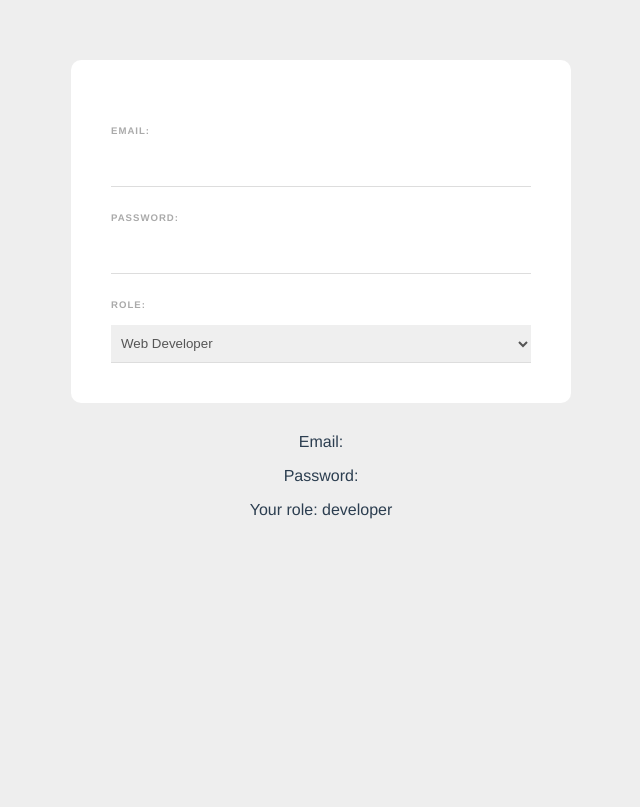
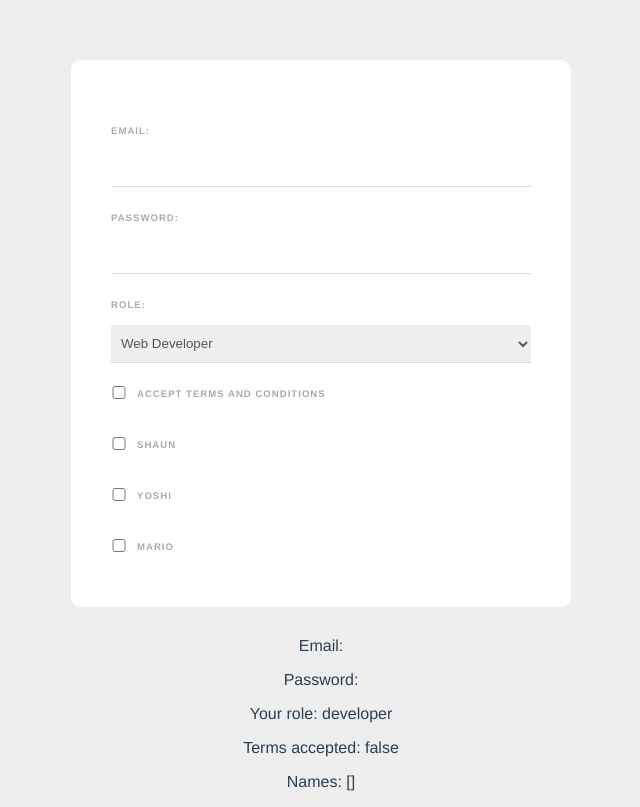
Before and after one commit to devmpartt/web-form, a Vue app: page / in a window 1280 px wide. Shown: the whole page, without its empty margins (319-959 px from the left). Built offline with nearby package versions, Linux system fonts and the light colour scheme.

Commit message:
checkboxes

```diff
--- a/src/components/SignupForm.vue
+++ b/src/components/SignupForm.vue
@@ -11,11 +11,31 @@
       <option value="developer">Web Developer</option>
       <option value="designer">Web Designer</option>
     </select>
+
+    <div class="terms">
+      <input type="checkbox" v-model="terms" required>
+      <label>Accept terms and conditions</label>
+    </div>
+
+    <div>
+      <input type="checkbox" value="shaun" v-model="names">
+      <label>shaun</label>
+    </div>
+    <div>
+      <input type="checkbox" value="yoshi" v-model="names">
+      <label>yoshi</label>
+    </div>
+    <div>
+      <input type="checkbox" value="mario" v-model="names">
+      <label>mario</label>
+    </div>
   </form>
 
   <p>Email: {{ email }}</p>
   <p>Password: {{ password }}</p>
   <p>Your role: {{ role }}</p>
+  <p>Terms accepted: {{ terms }}</p>
+  <p>Names: {{ names }}</p>
 </template>
 
 <script>
@@ -25,6 +45,8 @@ export default {
       email: '',
       password: '',
       role: 'developer',
+      terms: false,
+      names: [],
     }
   }
 }
@@ -57,4 +79,11 @@ export default {
     border-bottom: 1px solid #ddd;
     color: #555;
   }
+  input[type="checkbox"] {
+    display: inline-block;
+    width: 16px;
+    margin: 0 10px 0 0;
+    position: relative;
+    top: 2px;
+  }
 </style>
```
